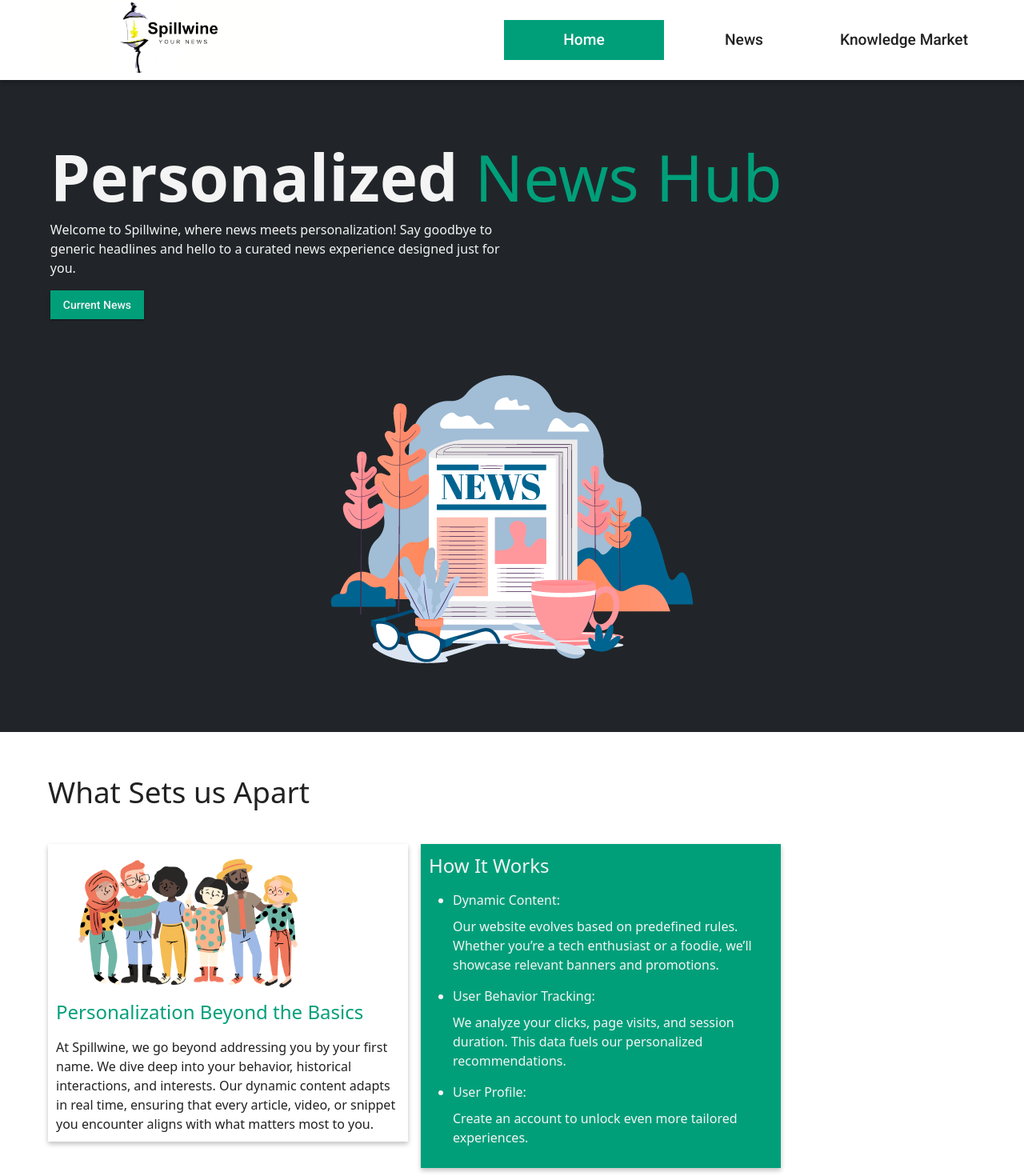
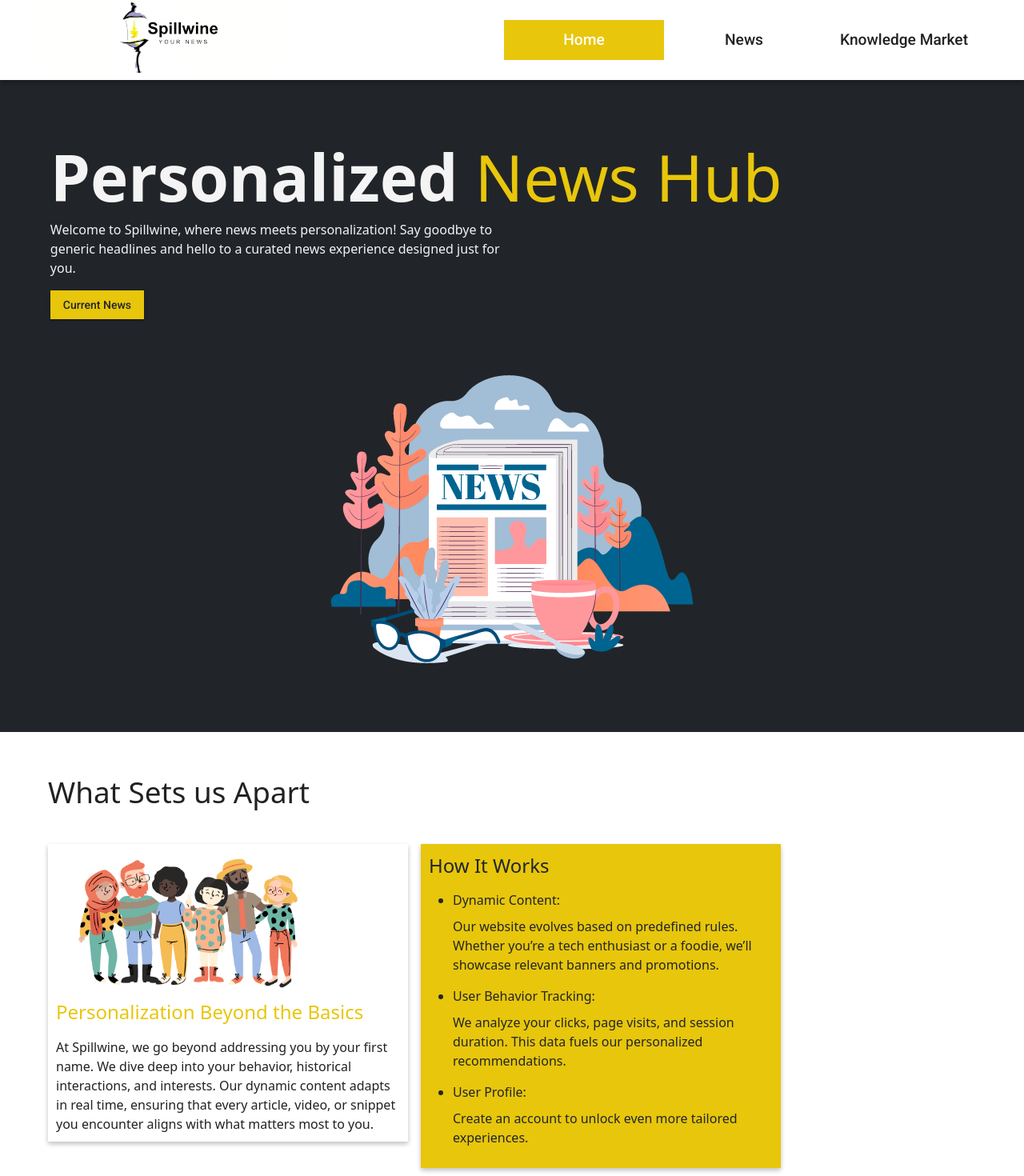
Before and after one commit to kdreh/spillwine, an Angular app: page /#/home in a window 1280 px wide. Shown: the top 1470 px of the page at 80% size. Built offline with nearby package versions, Linux system fonts and the light colour scheme.

Commit message:
fix business brand colors

```diff
--- a/src/app/navigation/navigation.component.scss
+++ b/src/app/navigation/navigation.component.scss
@@ -60,12 +60,7 @@ button{
   font-size: 1.2rem;
   font-weight: 200;
 }
-.nav-button {
-  width: 200px;
-  height: 50px;
-  font-weight:500;
-  // border-radius: 200px !important;
-}
+
 .active {
   background-color: $primary;
   transition: 1.2s;
--- a/src/app/pages/home/home.component.html
+++ b/src/app/pages/home/home.component.html
@@ -36,7 +36,7 @@
                 <div class="flex-col-item">
                     <div class="box-card primary-bg">
                      <div class="box">
-                         <h2 class="box-title light-text">How It Works</h2>
+                         <h2 class="box-title dark-text">How It Works</h2>
                          <ul *ngFor="let works of howitWorks">
                             <li>
                                 <span>{{works.title}}</span>: <p>{{works.content}}</p>
@@ -72,7 +72,7 @@
                 <h1>Schedule a demo today</h1>
             </div>
             <div class="spacer"></div>
-            <a mat-raised-button href="mailto:kharris@crivellatech.com" class="secondary-bg light-text">Email Us</a>
+            <a mat-raised-button href="mailto:kharris@crivellatech.com" class="nav-button secondary-bg light-text">Email Us</a>
         </div>
     </section>
 </main>
--- a/src/assets/style/_color.scss
+++ b/src/assets/style/_color.scss
@@ -1,14 +1,24 @@
 
+/*
 $primary:#009F7A;
 $primaryOverlay : #009f7a0d;
 $secondary:#1D6A7E;
 $dark:#212529;
 $light:#f4f4f4;
 $white : #ffffff;
+*/
+
+$primary:#E8C60B;
+$primaryOverlay : #009f7a0d;
+$secondary:#A29BC2;
+$dark:#212529;
+$light:#f4f4f4;
+$white : #ffffff;
+
 
 .primary-bg {
     background-color: $primary !important;
-    color: $light !important;
+    color: $dark !important;
 }
 .primary-text {
     color: $primary;
@@ -30,6 +40,9 @@ $white : #ffffff;
 .light-text {
     color: $light !important;
 }
+.dark-text {
+    color: $dark !important;
+}
 .white-bg {
     background-color: $white;
 }
--- a/src/styles.scss
+++ b/src/styles.scss
@@ -48,3 +48,9 @@ button {
  iframe::-webkit-scrollbar {
   overflow-y: hidden;
  }
+ .nav-button {
+  width: 200px !important;
+  height: 50px !important;
+  font-weight:500 !important;
+  // border-radius: 200px !important;
+}
```
